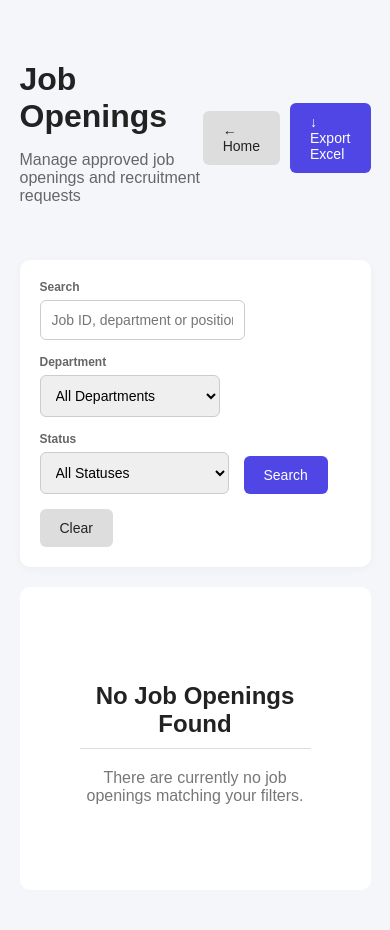
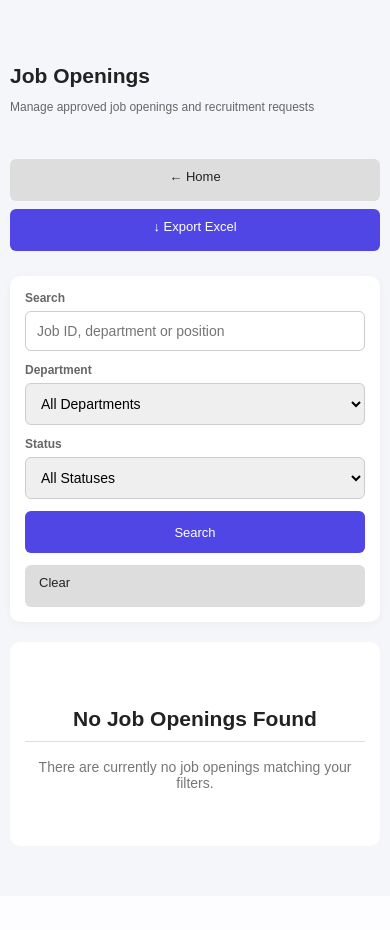
Before and after one commit to ig-quinzel/talent-acquisition-system, a Flask app: page /job-openings in a window 390 px wide. After the commit the page ends 788 px from the top, so only its background shows below. Run offline with Flask 3, Linux system fonts and the light colour scheme.

Commit message:
Make application responsive

```diff
--- a/static/css/style.css
+++ b/static/css/style.css
@@ -709,3 +709,237 @@ tr:hover {
     }
 
 }
+/* =========================================
+   RESPONSIVE DESIGN
+   ========================================= */
+
+/* ---------- Tablet ---------- */
+
+@media (max-width: 1024px) {
+
+    .container {
+        width: 94%;
+        max-width: 100%;
+        padding: 20px;
+    }
+
+    .page-header {
+        flex-wrap: wrap;
+        gap: 15px;
+    }
+
+    .header-actions {
+        flex-wrap: wrap;
+    }
+
+    .filter-bar form {
+        flex-wrap: wrap;
+    }
+
+    .filter-group {
+        flex: 1 1 200px;
+    }
+
+    .table-container {
+        overflow-x: auto;
+        -webkit-overflow-scrolling: touch;
+    }
+
+    table {
+        min-width: 900px;
+    }
+
+}
+
+
+/* ---------- Mobile ---------- */
+
+@media (max-width: 768px) {
+
+    body {
+        font-size: 14px;
+    }
+
+    .container {
+        width: 100%;
+        padding: 15px;
+    }
+
+    /* Header */
+
+    .page-header {
+        flex-direction: column;
+        align-items: stretch;
+    }
+
+    .page-header h1 {
+        font-size: 24px;
+    }
+
+    .subtitle {
+        font-size: 13px;
+    }
+
+    .header-actions {
+        width: 100%;
+        display: flex;
+        flex-direction: column;
+        gap: 8px;
+    }
+
+    .header-actions .btn {
+        width: 100%;
+        text-align: center;
+    }
+
+
+    /* Buttons */
+
+    .btn {
+        min-height: 42px;
+        padding: 10px 14px;
+    }
+
+
+    /* Filters */
+
+    .filter-bar {
+        padding: 15px;
+    }
+
+    .filter-bar form {
+        display: flex;
+        flex-direction: column;
+        gap: 12px;
+    }
+
+    .filter-group {
+        width: 100%;
+        flex: none;
+    }
+
+    .filter-group input,
+    .filter-group select {
+        width: 100%;
+        box-sizing: border-box;
+    }
+
+    .filter-bar .btn {
+        width: 100%;
+    }
+
+
+    /* Tables */
+
+    .table-container {
+        width: 100%;
+        overflow-x: auto;
+        border-radius: 8px;
+    }
+
+    table {
+        min-width: 850px;
+        white-space: nowrap;
+    }
+
+    th,
+    td {
+        padding: 10px;
+        font-size: 13px;
+    }
+
+
+    /* Forms */
+
+    form {
+        width: 100%;
+    }
+
+    .form-group {
+        width: 100%;
+    }
+
+    input,
+    select,
+    textarea {
+        max-width: 100%;
+        box-sizing: border-box;
+    }
+
+
+    /* Cards */
+
+    .card-container,
+    .cards,
+    .kpi-container,
+    .kpi-grid {
+        grid-template-columns: 1fr !important;
+    }
+
+
+    /* Dashboard */
+
+    .dashboard-grid {
+        grid-template-columns: 1fr !important;
+    }
+
+    .chart-container {
+        width: 100%;
+        overflow: hidden;
+    }
+
+
+    /* Request details */
+
+    .details-grid {
+        grid-template-columns: 1fr !important;
+    }
+
+
+    /* Empty state */
+
+    .empty-state {
+        padding: 30px 15px;
+        text-align: center;
+    }
+
+}
+
+
+/* ---------- Small Mobile ---------- */
+
+@media (max-width: 480px) {
+
+    .container {
+        padding: 10px;
+    }
+
+    .page-header h1 {
+        font-size: 21px;
+    }
+
+    .subtitle {
+        font-size: 12px;
+    }
+
+    .btn {
+        width: 100%;
+        font-size: 13px;
+    }
+
+    .view-btn {
+        padding: 7px 10px;
+        font-size: 12px;
+    }
+
+    .status {
+        font-size: 11px;
+        padding: 5px 8px;
+    }
+
+    .table-container {
+        margin-left: 0;
+        margin-right: 0;
+    }
+
+}
```
